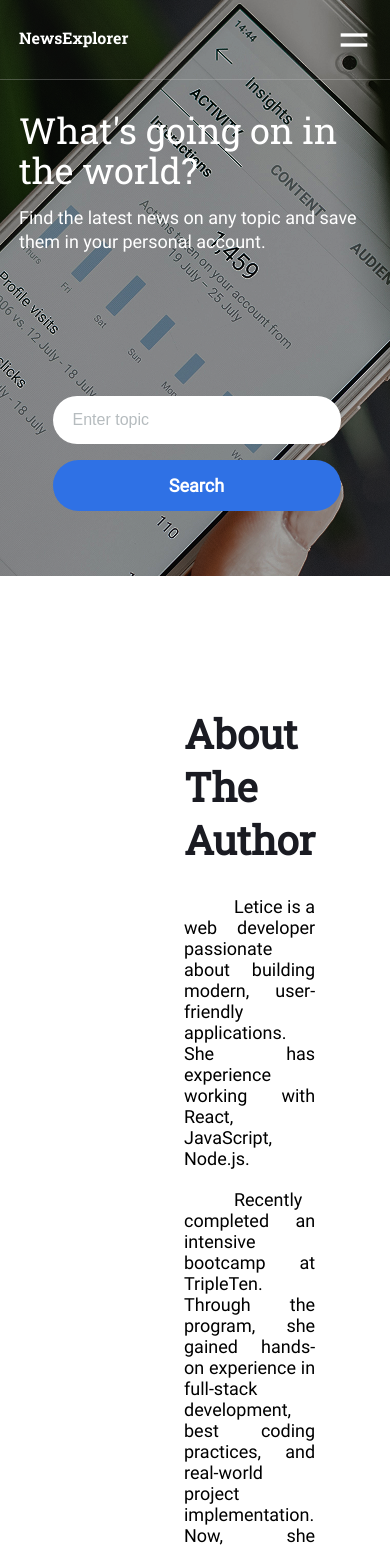
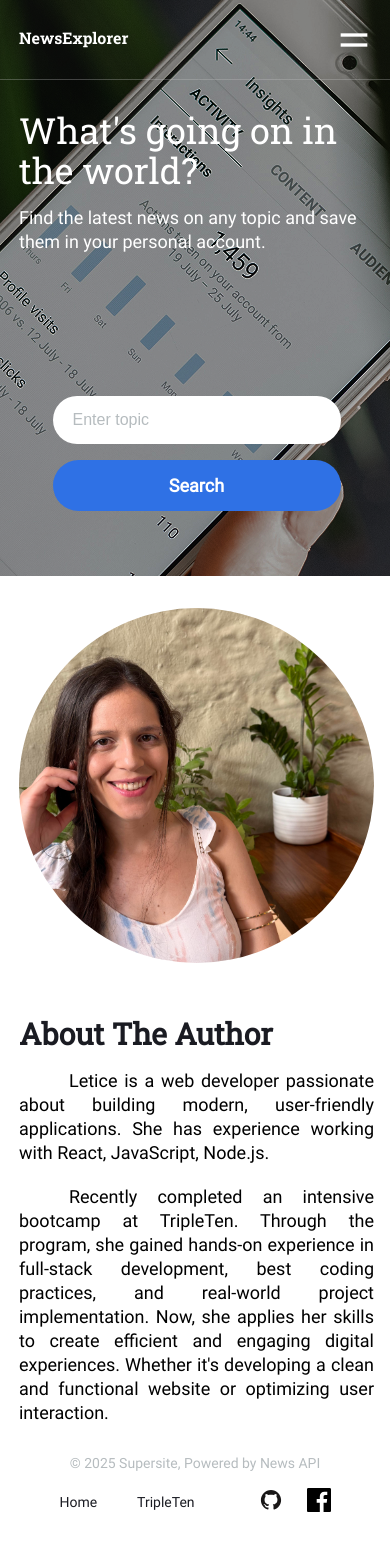
Before and after one commit to LeticeZwinger/News-Explorer, a React (Vite) app: page / in a window 390 px wide. Shown: the top 1547 px of the page. After the commit the page ends 1525 px from the top, so only its background shows below. Built offline with nearby package versions, Linux system fonts and the light colour scheme.

Commit message:
style layout for About on mobile dimensions

```diff
--- a/src/components/About/About.css
+++ b/src/components/About/About.css
@@ -37,6 +37,7 @@
 .about__paragraph {
   font-family: "Roboto";
   font-size: 18px;
+  line-height: 24px;
   text-align: justify;
   margin-bottom: 20px;
 }
@@ -68,3 +69,16 @@
     margin-bottom: 10px;
   }
 }
+
+@media screen and (max-width: 536px) {
+  .about {
+    padding: 32px 16px 0 19px;
+    display: flex;
+    flex-direction: column;
+  }
+
+  .about__title {
+    font-size: 30px;
+    margin-bottom: 16px;
+  }
+}
```
